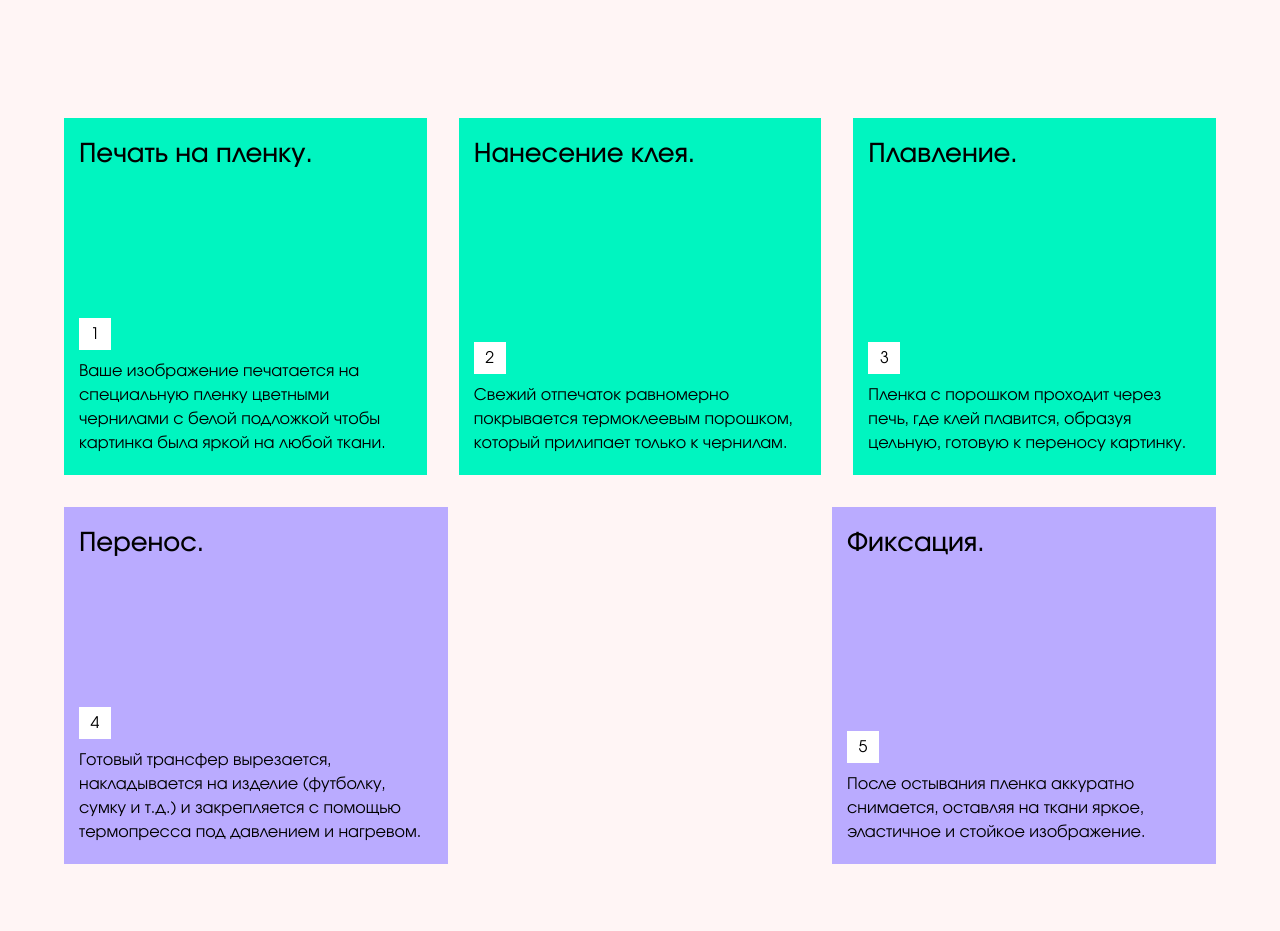
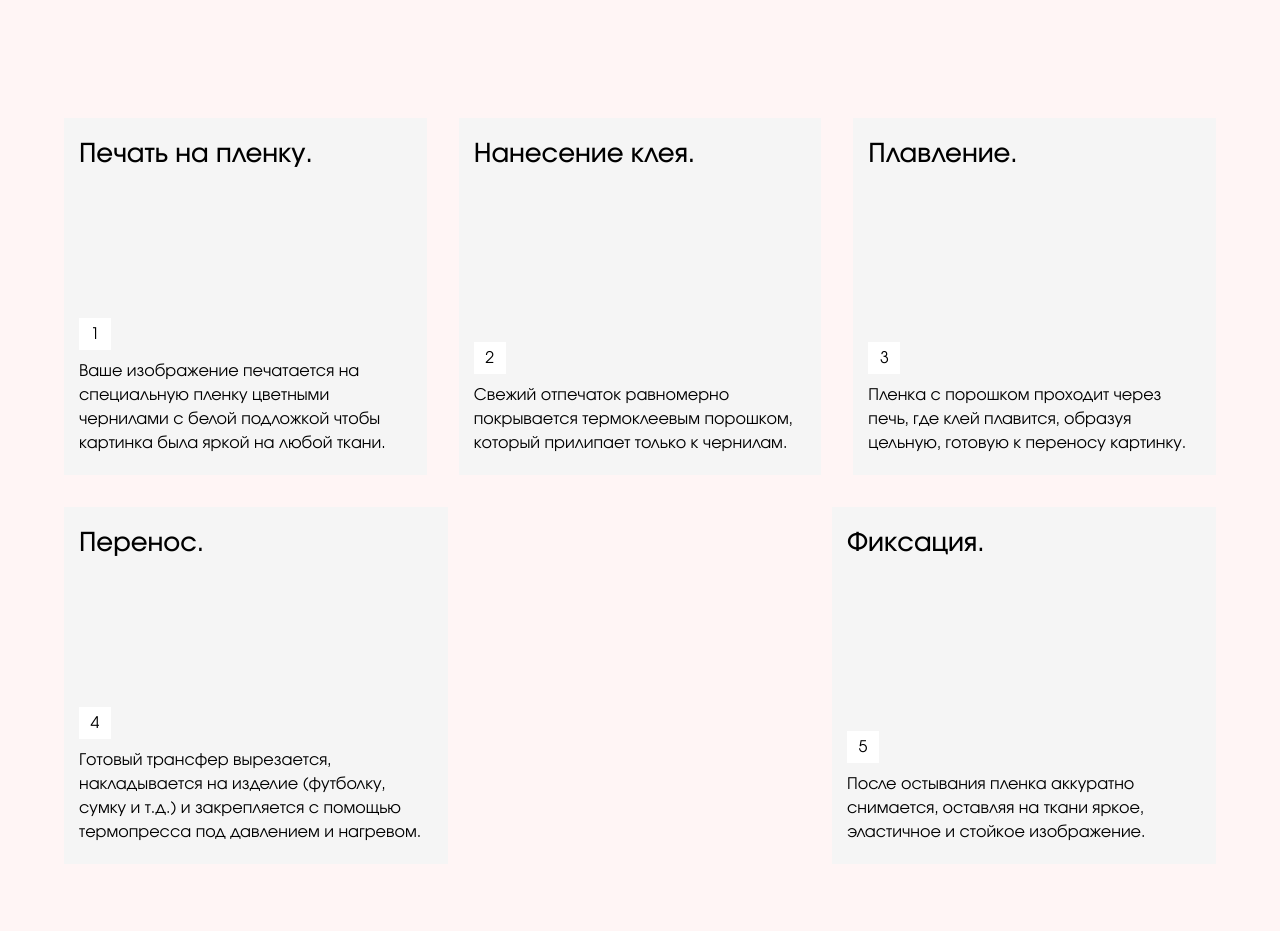
Before and after one commit to sitl-idnm/printdtf, a Next.js app: page / in a window 1280 px wide. Shown: the part 3161-4092 px from the top of the page. Built offline with nearby package versions, Linux system fonts and the light colour scheme.

Commit message:
поменял цвет у карточек

```diff
--- a/src/modules/gallery/gallery.tsx
+++ b/src/modules/gallery/gallery.tsx
@@ -18,11 +18,11 @@ const Gallery: FC<GalleryProps> = ({
   const data = useMemo(() => {
     if (items?.length) return items
     return [
-      { id: 1, image: '/images/sticker-dino.png', title: 'Стикеры DTF', tags: ['DTF'] },
-      { id: 2, image: '/images/sticker-shark.png', title: 'UV DTF стекло', tags: ['UV DTF'] },
-      { id: 3, image: '/images/banner.jpg', title: 'Текстильный принт', tags: ['DTF'] },
-      { id: 4, image: '/images/sticker-dino.png', title: 'Наклейки', tags: ['DTF'] },
-      { id: 5, image: '/images/sticker-shark.png', title: 'Подарочные наборы', tags: ['UV DTF'] }
+      { id: 1, image: '/images/test.jpg', title: 'Стикеры DTF', tags: ['DTF'] },
+      { id: 2, image: '/images/test.jpg', title: 'UV DTF стекло', tags: ['UV DTF'] },
+      { id: 3, image: '/images/test.jpg', title: 'Текстильный принт', tags: ['DTF'] },
+      { id: 4, image: '/images/test.jpg', title: 'Наклейки', tags: ['DTF'] },
+      { id: 5, image: '/images/test.jpg', title: 'Подарочные наборы', tags: ['UV DTF'] }
     ]
   }, [items])
 
--- a/src/modules/plusWork/plusWork.module.scss
+++ b/src/modules/plusWork/plusWork.module.scss
@@ -41,7 +41,7 @@
 			height: 357px;
 			width: 100%;
 
-			background-color: var(--color-accent-2);
+			background-color: #f5f5f5;
 
 			.title {
 				font-size: 26px;
@@ -107,7 +107,7 @@
 			height: 357px;
 			width: 100%;
 
-			background-color: var(--color-accent-3);
+			background-color: #f5f5f5;
 
 			.title {
 				font-size: 26px;
```
